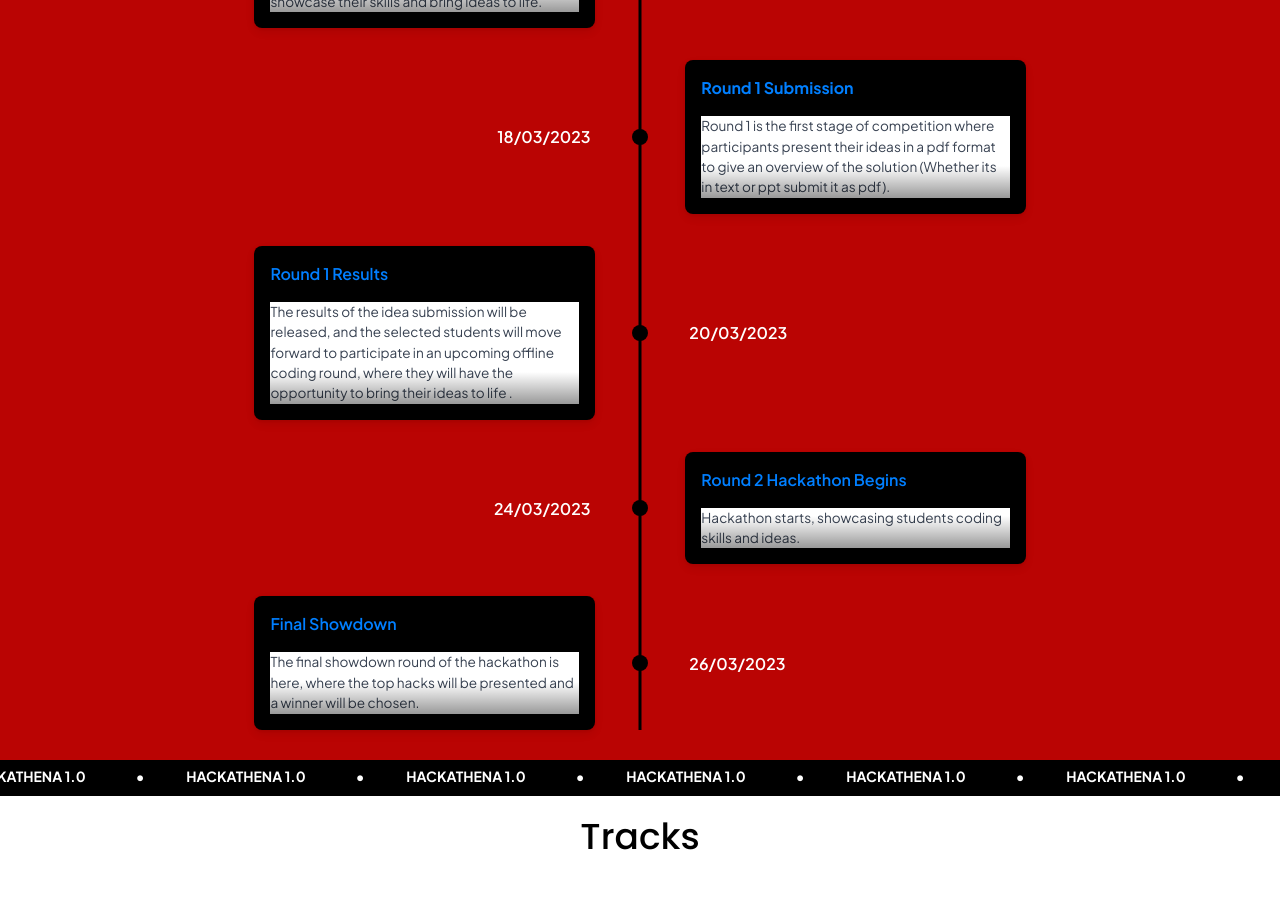
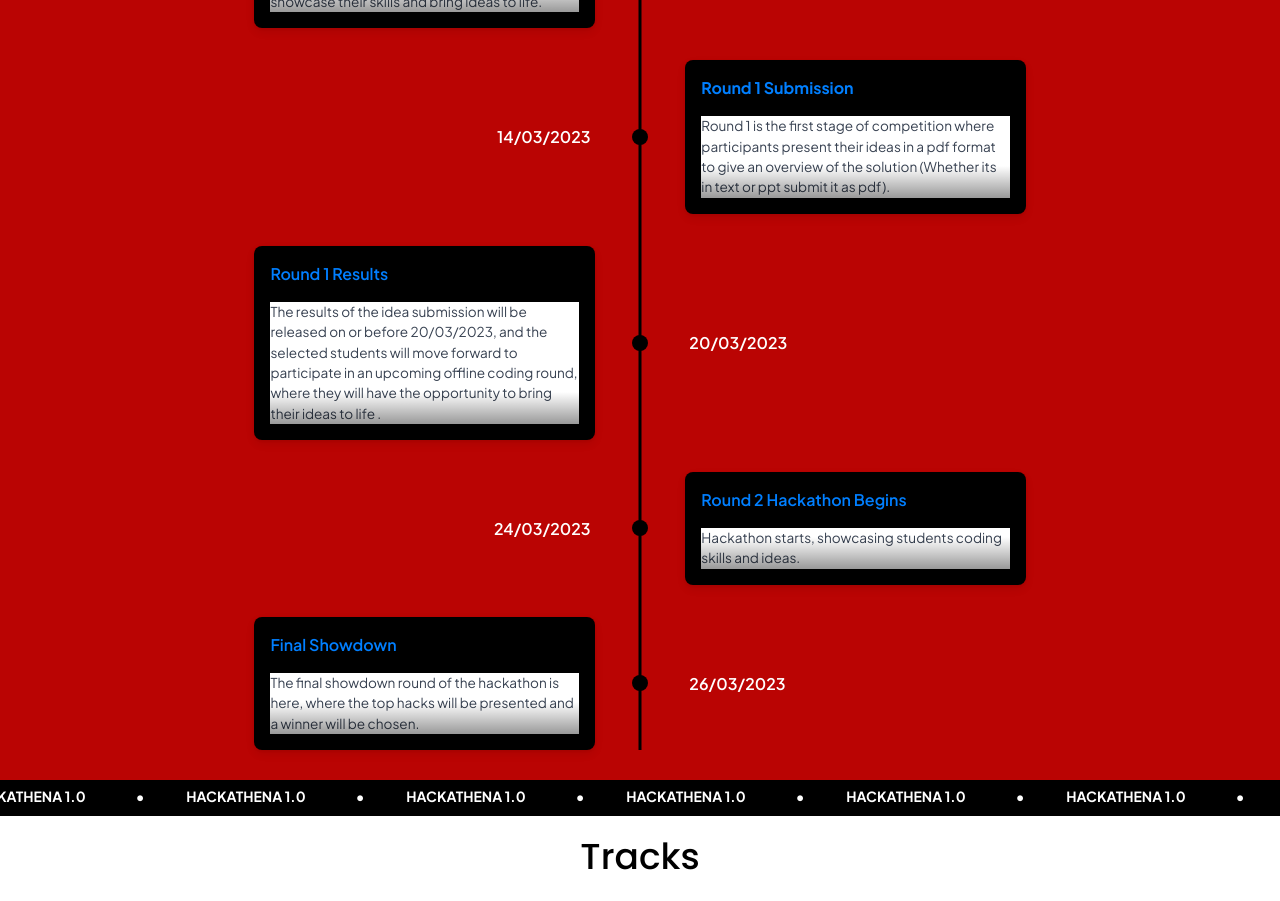
Before and after one commit to ajmalmohad/hackathena, a React (Create React App) app: page / in a window 1280 px wide. Shown: the part 3060-3961 px from the top of the page. Built offline with nearby package versions, Linux system fonts and the light colour scheme.

Commit message:
Dates for idea submission changed

```diff
--- a/src/pages/home/components/Timeline.js
+++ b/src/pages/home/components/Timeline.js
@@ -14,7 +14,7 @@ function Timeline() {
             cardDetailedText: "HACKATENA registration open, students can showcase their skills and bring ideas to life."
           },
           {
-            title: "18/03/2023",
+            title: "14/03/2023",
             cardTitle: `Round 1 Submission`,
             url:'https://docs.google.com/presentation/d/17adQbnaHA5qKjAgMvXtVxYT4QfY4UFKS/edit?usp=sharing&ouid=110435758198613008152&rtpof=true&sd=true',
             cardDetailedText: `Round 1 is the first stage of competition where participants present their ideas in a pdf format to give an overview of the solution (Whether its in text or ppt submit it as pdf).`
@@ -22,7 +22,7 @@ function Timeline() {
           {
             title: "20/03/2023",
             cardTitle: `Round 1 Results`,
-            cardDetailedText: `The results of the idea submission will be released, and the selected students will move forward to participate in an upcoming offline coding round, where they will have the opportunity to bring their ideas to life .`
+            cardDetailedText: `The results of the idea submission will be released on or before 20/03/2023, and the selected students will move forward to participate in an upcoming offline coding round, where they will have the opportunity to bring their ideas to life .`
           },
           {
             title: "24/03/2023",
```
